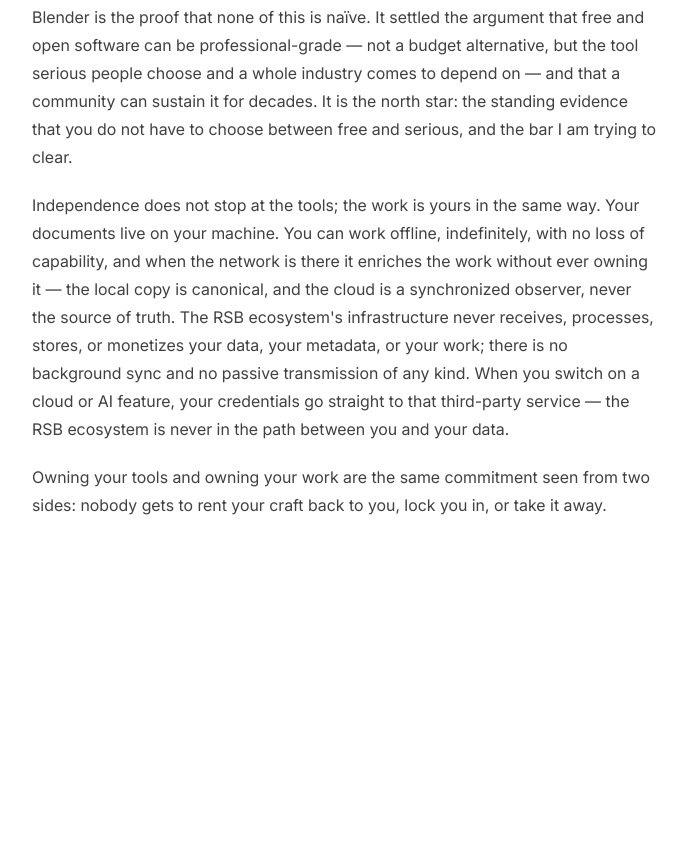
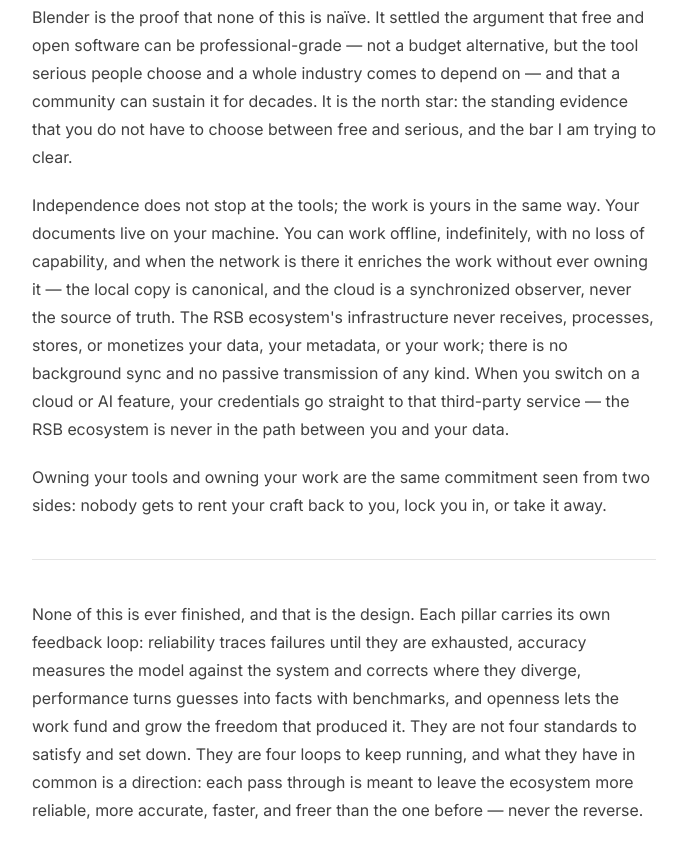
Before and after one commit to rsb/rsb.sh, an Astro site: page /pillars in a window 1280 px wide. Shown: the part 4153-5011 px from the top of the page, without its empty margins (296-983 px from the left). Before the commit the page ends 4736 px from the top, so only its background shows below. Built offline with nearby package versions, Linux system fonts and the light colour scheme; Astro itself is replaced by a stand-in of ours.

Commit message:
feat: add closing paragraph to the Four Pillars page
Add the closing "four loops" paragraph that ties the pillars together as
feedback loops with a shared direction, set off from the last pillar with a
hairline rule and extra spacing so it reads as a coda rather than a fifth
"Open and free" paragraph. Mirrors the source draft in the planning repo.
Verified with build + preview: renders below a divider as the final
paragraph; prerender guard passes.

```diff
--- a/src/pages/pillars.astro
+++ b/src/pages/pillars.astro
@@ -250,6 +250,18 @@ Astro.response.headers.set(
       sides: nobody gets to rent your craft back to you, lock you in, or take it
       away.
     </p>
+
+    <p class="outro">
+      None of this is ever finished, and that is the design. Each pillar carries
+      its own feedback loop: reliability traces failures until they are exhausted,
+      accuracy measures the model against the system and corrects where they
+      diverge, performance turns guesses into facts with benchmarks, and openness
+      lets the work fund and grow the freedom that produced it. They are not four
+      standards to satisfy and set down. They are four loops to keep running, and
+      what they have in common is a direction: each pass through is meant to leave
+      the ecosystem more reliable, more accurate, faster, and freer than the one
+      before — never the reverse.
+    </p>
   </article>
 </Base>
 
@@ -300,4 +312,13 @@ Astro.response.headers.set(
   .pillars a:hover {
     text-decoration-color: var(--color-neutral-900);
   }
+
+  /* The closing reflection — set off from the last pillar with a hairline rule
+     and breathing room so it reads as a coda, not a fifth "Open and free"
+     paragraph. */
+  .pillars .outro {
+    margin-top: 2.5rem;
+    padding-top: 2.5rem;
+    border-top: 1px solid var(--color-neutral-200);
+  }
 </style>
```
